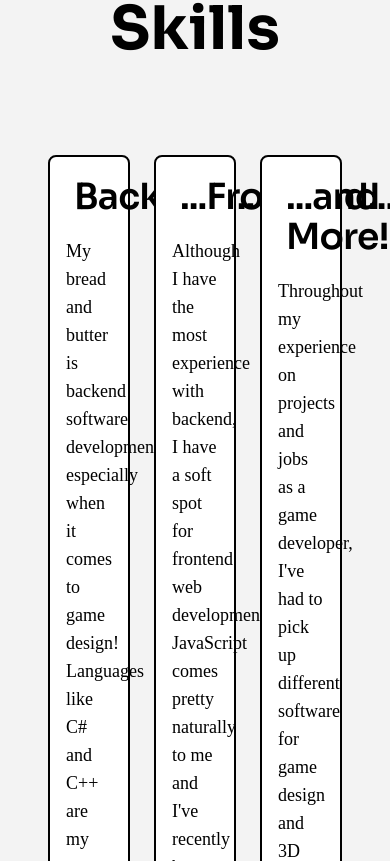
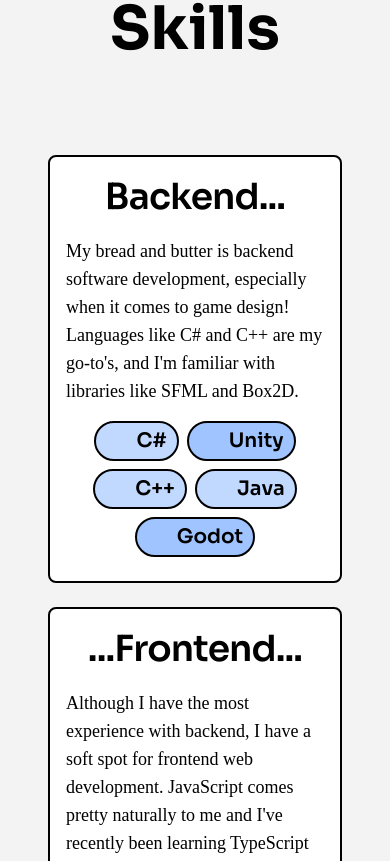
Before and after one commit to Ziad-J05/Portfolio-Site, a React (Vite) app: page / in a window 390 px wide. Shown: the part 683-1544 px from the top of the page. Built offline with nearby package versions, Linux system fonts and the light colour scheme; some icons are missing; a web font is replaced by a local one.

Commit message:
skills section is fully responsive

```diff
--- a/src/components/SkillsSection.tsx
+++ b/src/components/SkillsSection.tsx
@@ -14,9 +14,9 @@
       <ContentContainer
         content={[
           <SectionHeading text="Skills" />,
-          <div className='grid grid-rows-1 grid-cols-3 gap-6 max-w-7xl'>
+          <div className='flex flex-col lg:flex-row gap-6 max-w-lg lg:max-w-7xl'>
 
-              <div className='py-4 px-4 bg-[var(--content)] border-2 rounded-lg flex flex-col justify-between align-top gap-4'>
+              <div className='basis-0 grow py-4 px-4 bg-[var(--content)] border-2 rounded-lg flex flex-col justify-between align-top gap-4'>
                 <div className='flex flex-col justify-start gap-4'>
                   <h3 className="font-(family-name:--display-font) text-center text-4xl font-semibold tracking-tight px-2 py-1 text-black">
                               Backend...
@@ -28,7 +28,7 @@
                 </div>
               </div>
 
-              <div className='py-4 px-4 bg-[var(--content)] border-2 rounded-lg flex flex-col justify-between align-top gap-4'>
+              <div className='basis-0 grow py-4 px-4 bg-[var(--content)] border-2 rounded-lg flex flex-col justify-between align-top gap-4'>
                 <div className='flex flex-col justify-start gap-4'>
                   <h3 className="font-(family-name:--display-font) text-center text-4xl font-semibold tracking-tight px-2 py-1 text-black">
                               ...Frontend...
@@ -40,7 +40,7 @@
                 </div>
               </div>
 
-              <div className='py-4 px-4 bg-[var(--content)] border-2 rounded-lg flex flex-col justify-between align-top gap-4'>
+              <div className='basis-0 grow py-4 px-4 bg-[var(--content)] border-2 rounded-lg flex flex-col justify-between align-top gap-4'>
                 <div className='flex flex-col justify-start gap-4'>
                   <h3 className="font-(family-name:--display-font) text-center text-4xl font-semibold tracking-tight px-2 py-1 text-black">
                             ...and More!
```
